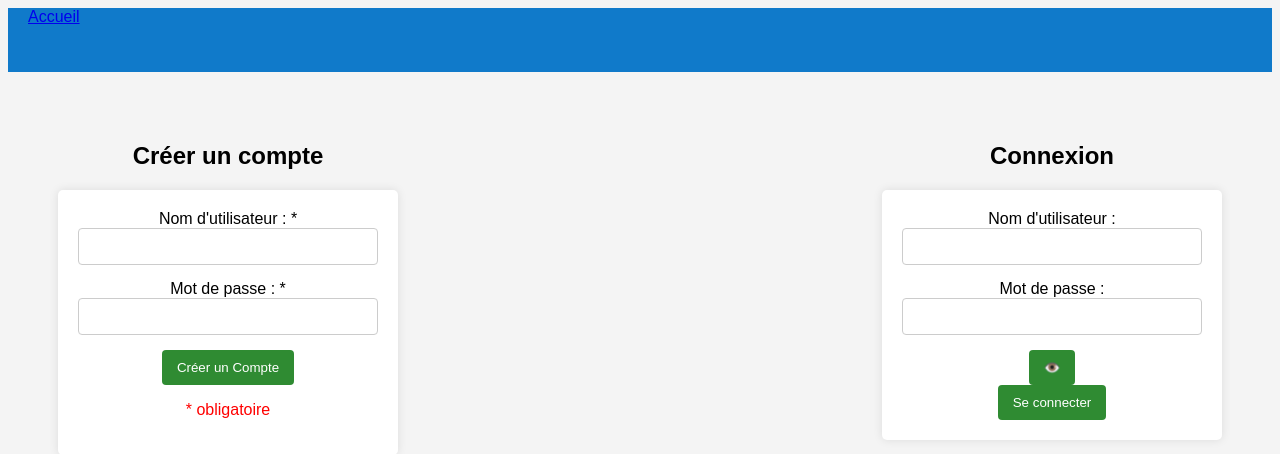
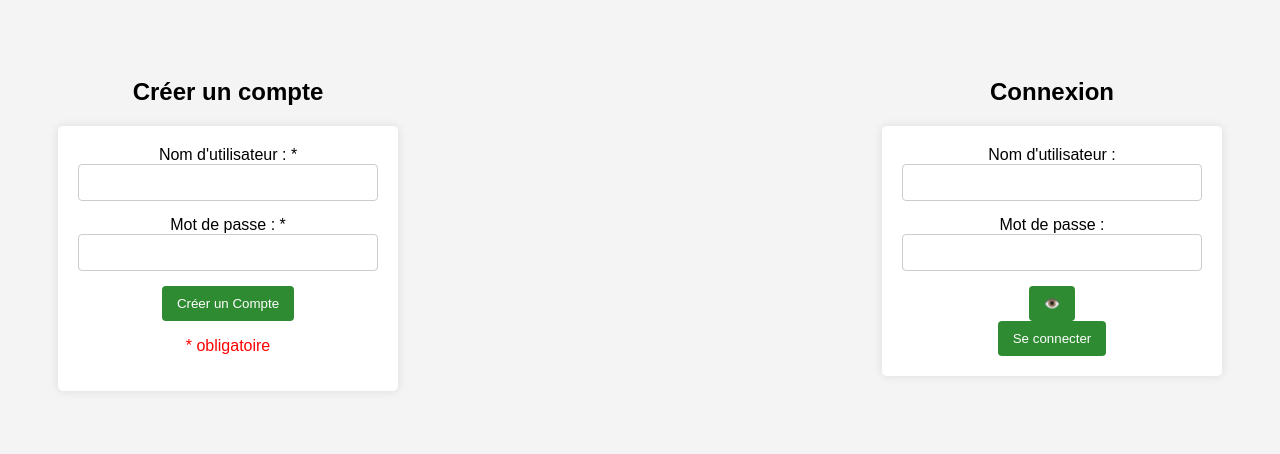
Before and after one commit to quentinmd/rdv-site-medical, a Flask app: page / in a window 1280 px wide. Shown: the top 454 px of the page. Run offline with Flask 3, Linux system fonts and the light colour scheme.

Commit message:
Update index.html

```diff
--- a/templates/index.html
+++ b/templates/index.html
@@ -8,13 +8,6 @@
     <title>Formulaire de Connexion</title>
 </head>
 <body>
-    <div id="nav-bar">
-        <div id="nav-bar-2">
-            <a href="/" title="Accueil" aria-label="Accueil" class="flex">
-                <div data-test-id="logo-medical" class="logo-med"><span class="sr-only">Accueil</span></div>
-            </a>
-        </div>
-    </div>
     <div id="Global">
         <div id="gauche">
             <h2>Créer un compte</h2>
```
